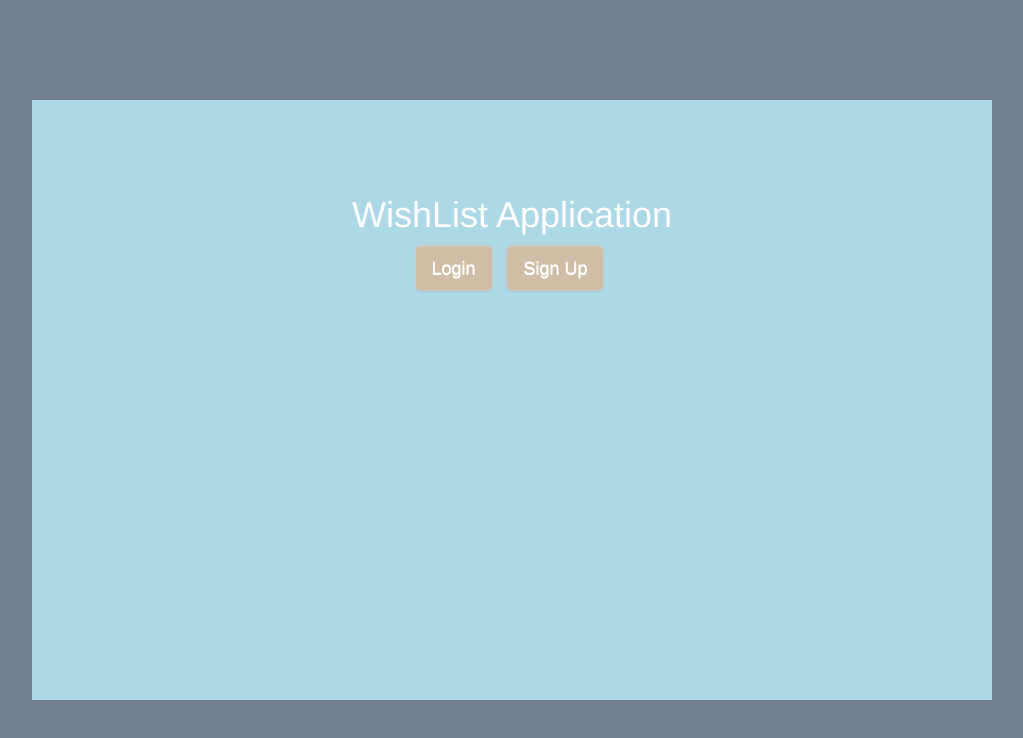
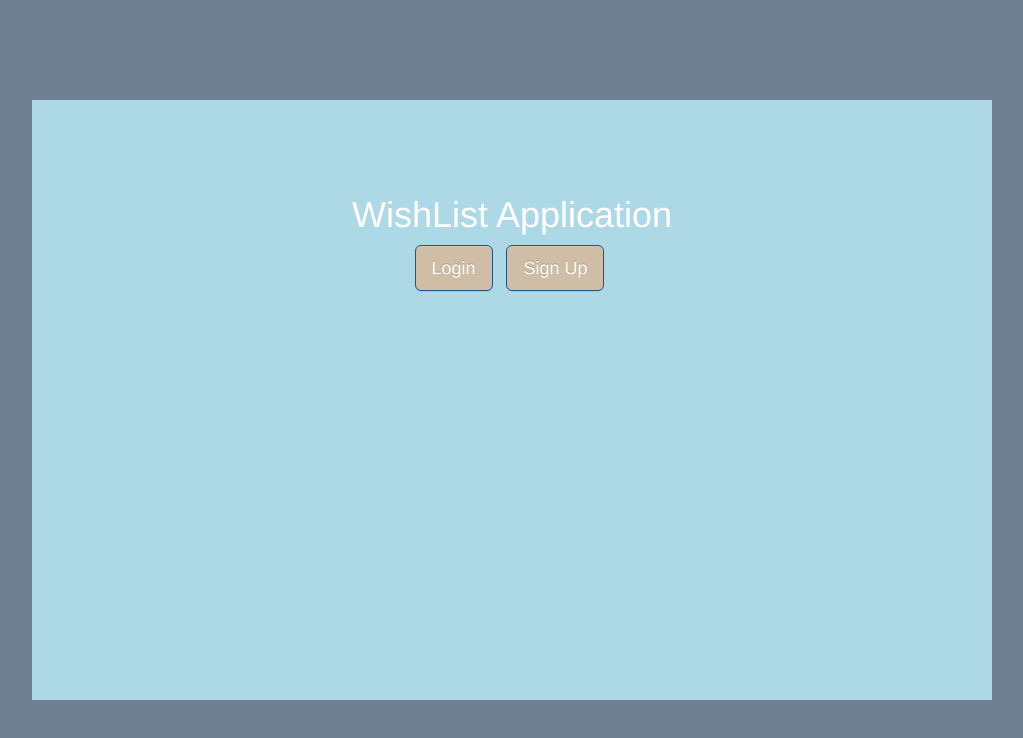
Before and after one commit to ShaqGrant/info3180-project3, a website: page app/static/index.html at #/home in a window 1280 px wide. Shown: the whole page, without its empty margins (128-1151 px from the left). Drawn offline with nearby package versions, Linux system fonts and the light colour scheme; files whose address does not match are found by name.

Commit message:
project 4

```diff
--- a/app/static/templates/landing.html
+++ b/app/static/templates/landing.html
@@ -3,10 +3,10 @@
         <h1 class="text-center">WishList Application</h1>
         <ul class="list-inline text-center">
             <li>
-                <a href="/#/login" class="btn btn-default btn-lg" style="color:white">Login</a>
+                <a href="/#/login" class="btn btn-primary btn-lg">Login</a>
             </li>
             <li>
-                <a href="/#/signup" class="btn btn-default btn-lg" style="color:white">Sign Up</a>
+                <a href="/#/signup" class="btn btn-primary btn-lg" style="color:white">Sign Up</a>
             </li>
         </ul>
     </div>
```
Also changed, not shown: app/static/templates/home.html (+2 -2 lines).
